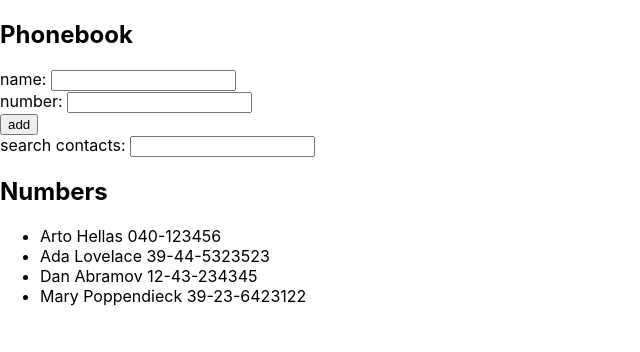
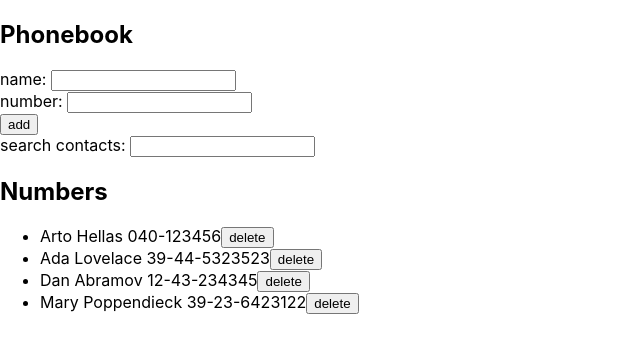
Before and after one commit to kpturt/full-stack-open, a React (Create React App) app in the folder exercises/part2/puhelinluettelo/: page / in a window 1280 px wide. Shown: the top 352 px of the page, without its empty margins (0-640 px from the left). Built offline with nearby package versions, Linux system fonts and the light colour scheme; data requests are answered from the project's data file.

Commit message:
did 2.17

```diff
--- a/exercises/part2/puhelinluettelo/src/App.js
+++ b/exercises/part2/puhelinluettelo/src/App.js
@@ -20,7 +20,6 @@ const App = () => {
       })
   }, [])
 
-
   /*renders to console what is written, sets the written name as a new value for the variable*/
   const handleNameChange = (event) => {
     //console.log('handling name change: ', event.target.value) //writes search bar to console
@@ -37,6 +36,7 @@ const App = () => {
   const addName = (event) => {
     event.preventDefault() //prevents the page from reloading after adding name
     console.log('adding new name: ', newName, 'number: ', newNumber)
+
     //checks empty fields
     if(newName.length === 0 || newNumber.length === 0) {
       console.log('empty name, sending alert')
@@ -50,8 +50,9 @@ const App = () => {
     else {
       const nameObject = {
         name: newName,
-        number: newNumber,
-        id: persons.length+1 //should rather be handled by server
+        number: newNumber
+        //is and should rather be handled by server, id bugs with deletions and needs a fix
+        //id: persons.length+1
       }
       console.log('nameObject: ', nameObject)
 
@@ -75,12 +76,26 @@ const App = () => {
     }
   }
 
+  const deleteName = (event) => {
+    event.preventDefault()
+    if(window.confirm(`Remove id: ${event.target.id} ?`)){
+      console.log('deleting name: ', event.target.id)
+      personService
+      .removeName(event.target.id)
+      .then(response => {
+        console.log('event.target.id: ', event.target.id, 'response: ', response)
+        console.log('persons return filter: ', persons.filter(persons => persons.id != event.target.id))
+        setPersons(persons.filter(person => person.id != event.target.id))
+      })
+    }
+  }
+
   return (
     <div>
       <h2>Phonebook</h2>
       <AddPersonForm onSubmit={addName} name={newName} onNameChange={handleNameChange} number={newNumber} onNumberChange={handleNumberChange}/>
       <Filter value={filterBar} onChange={handleFilterBar}/>
-      <Numbers persons={persons} filterBar={filterBar}/>
+      <Numbers persons={persons} filterBar={filterBar} onClick={deleteName} />
     </div>
   )
 }
--- a/exercises/part2/puhelinluettelo/src/Numbers.js
+++ b/exercises/part2/puhelinluettelo/src/Numbers.js
@@ -12,7 +12,12 @@ const Numbers = (props) => {
     return (
         <div>
             <h2>Numbers</h2>
-            <ul>{numbersToShow.map(person => <li key={person.id}> {person.name} {person.number}</li>)}</ul>
+            <ul>
+                {numbersToShow.map(person =>
+                <li key={person.id}> {person.name} {person.number}
+                    {<button type="delete" onClick={props.onClick} id={person.id} >delete</button>}
+                </li>)}
+            </ul>
         </div>
     )
 }
--- a/exercises/part2/puhelinluettelo/src/services/persons.js
+++ b/exercises/part2/puhelinluettelo/src/services/persons.js
@@ -22,10 +22,16 @@ const update = (id, newObject) => {
     return request.then(response => response.data)
 }
 
+const removeName = (id) => {
+    console.log('personsService remove')
+    const request = axios.delete(`${baseUrl}/${id}`)
+    return request.then(response => response.data)
+}
+
 /*const exportDefault = {
     getAll: getAll,
     create: create,
     update: update
 }*/
-const exportDefault = {getAll, create, update}
+const exportDefault = {getAll, create, update, removeName}
 export default exportDefault
```
